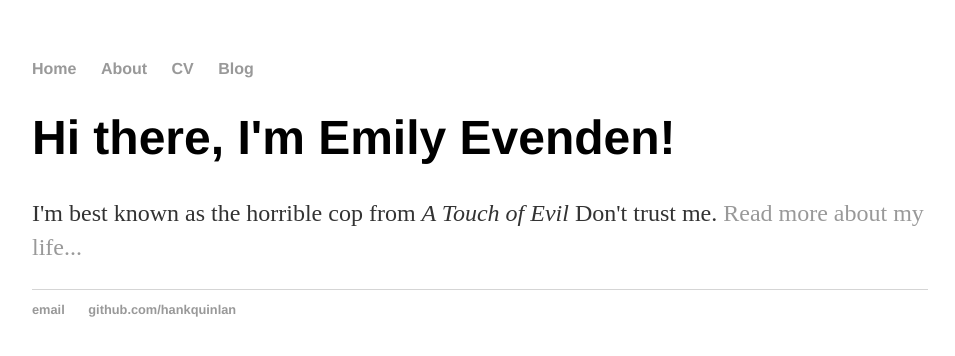
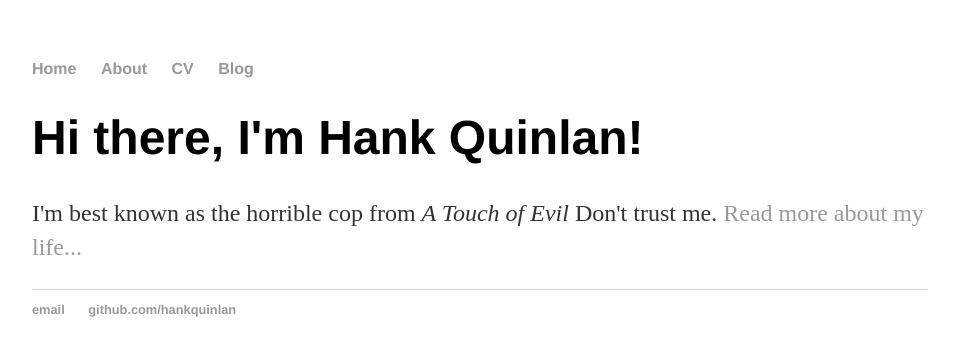
Before and after one commit to eevenden/eevenden.github.io, a Jekyll site: the page built from index.html, in a window 1280 px wide. Shown: the top 356 px of the page, without its empty margins (160-1115 px from the left). Built offline with Jekyll 4.4.1, drawn with Linux system fonts in a browser that asks for light colours.

Commit message:
Update index.html

```diff
--- a/index.html
+++ b/index.html
@@ -1,30 +1,8 @@
-<!DOCTYPE html>
-<html>
-	<head>
-		<title>Emily Evenden, GIS Student</title>
-		<!-- link to main stylesheet -->
-		<link rel="stylesheet" type="text/css" href="/css/main.css">
-	</head>
-	<body>
-		<nav>
-    		<ul>
-        		<li><a href="/">Home</a></li>
-	        	<li><a href="/about">About</a></li>
-        		<li><a href="/cv">CV</a></li>
-        		<li><a href="/blog">Blog</a></li>
-    		</ul>
-		</nav>
-		<div class="container">
-    		<div class="blurb">
-        		<h1>Hi there, I'm Emily Evenden!</h1>
-				<p>I'm best known as the horrible cop from <em>A Touch of Evil</em> Don't trust me. <a href="/about">Read more about my life...</a></p>
-    		</div><!-- /.blurb -->
-		</div><!-- /.container -->
-		<footer>
-    		<ul>
-        		<li><a href="mailto:hankquinlanhub@gmail.com">email</a></li>
-        		<li><a href="https://github.com/hankquinlan">github.com/hankquinlan</a></li>
-			</ul>
-		</footer>
-	</body>
-</html
+---
+layout: default
+title: Hank Quinlan, Horrible Cop
+---
+<div class="blurb">
+	<h1>Hi there, I'm Hank Quinlan!</h1>
+	<p>I'm best known as the horrible cop from <em>A Touch of Evil</em> Don't trust me. <a href="/about">Read more about my life...</a></p>
+</div><!-- /.blurb -->
```
